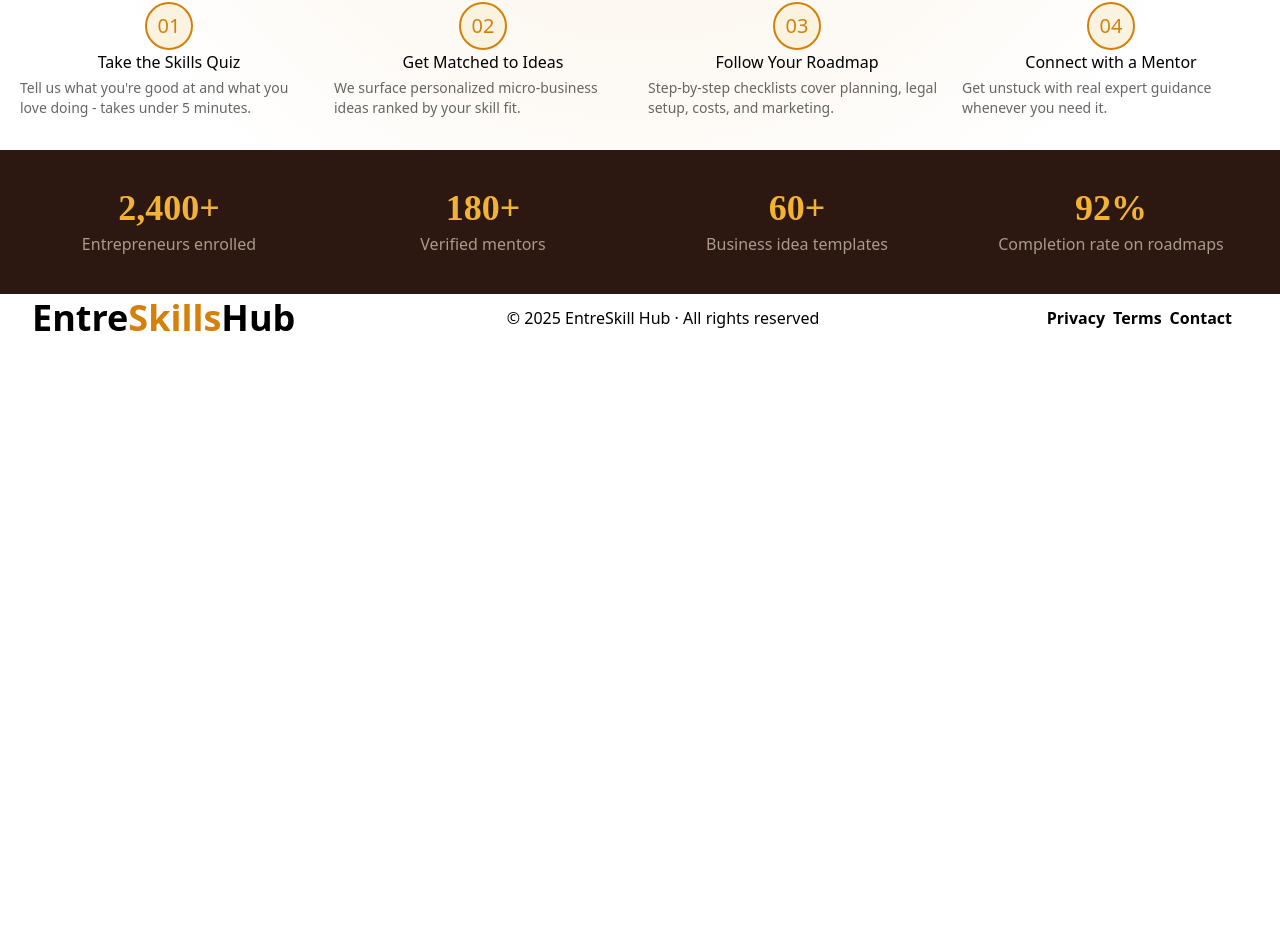
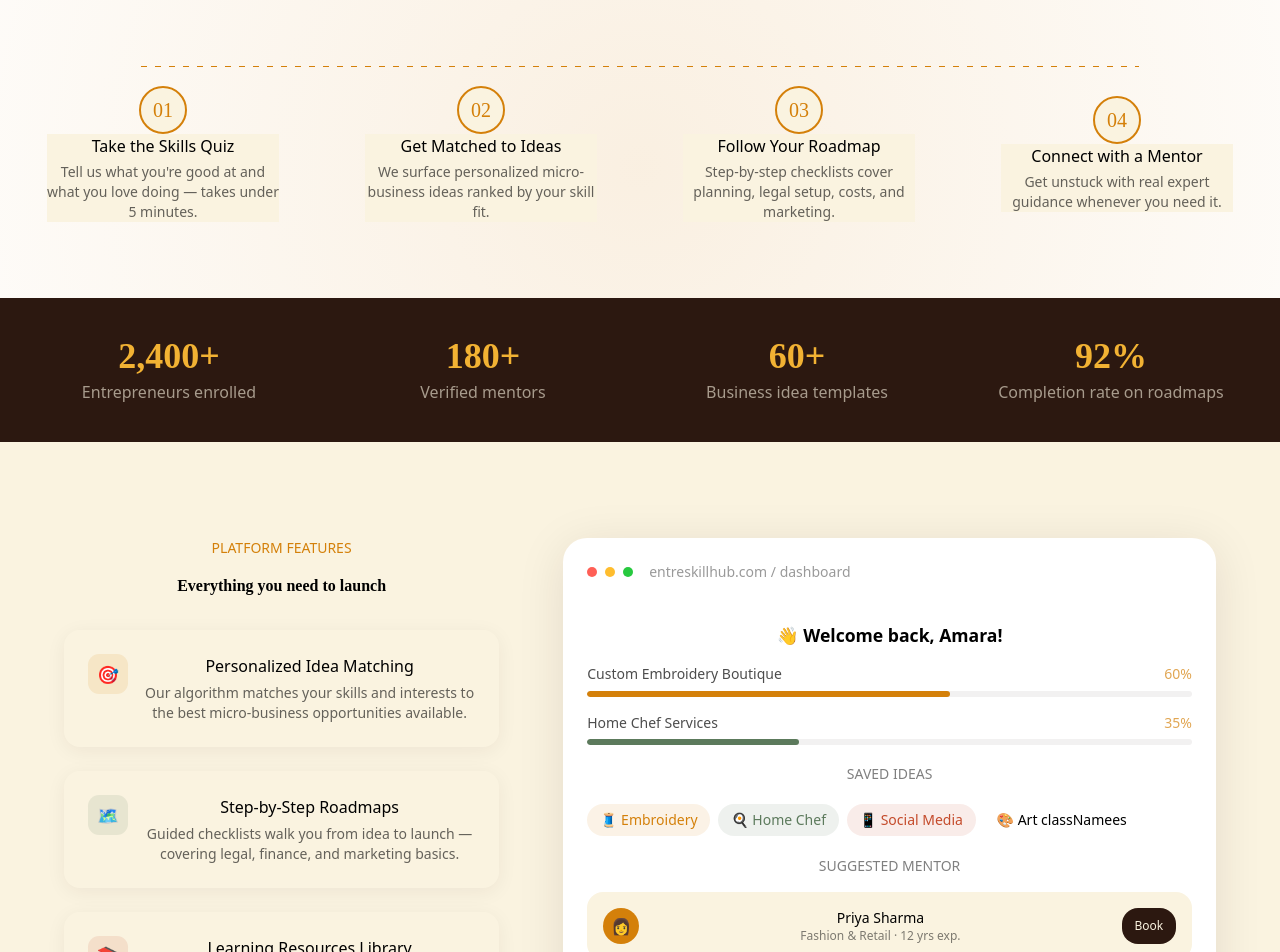
Before and after one commit to shrwn08/skill_hub, a React (Vite) app: page / in a window 1280 px wide. Shown: the part 1010-1962 px from the top of the page. Before the commit the page ends 1384 px from the top, so only its background shows below. Built offline with nearby package versions, Linux system fonts and the light colour scheme.

Commit message:
feature added

```diff
--- /dev/null
+++ b/src/components/Features/Features.jsx
@@ -0,0 +1,111 @@
+import React from "react";
+
+const Features = () => {
+  return (
+    <section className="features-bg bg-(--cream) py-24 px-16">
+      <div className="features-grid grid md:grid-cols-[1fr_1.5fr] gap-16 text-center">
+        <div>
+          <div className="section-label text-sm font-medium uppercase mb-4 text-(--amber)">Platform Features</div>
+          <h2 className="mb-8 font-[fraunces] text-[clamp(2rem, 4vw, 3rem)] font-black ">Everything you need to launch</h2>
+          <div className="feature-list flex flex-col gap-6">
+            <div className="feature-item  flex gap-4 p-6 rounded-2xl cursor-pointer transition-bg-[0.2s] hover:bg-white shadow-[0_4px_20px_rgba(44,24,16,0.06)]">
+              <div className="feature-icon amber w-10 h-10 rounded-[0.7rem] flex items-center justify-center text-[1.1rem] shrink-0 bg-[rgba(212,128,10,0.12)]">🎯</div>
+              <div className="feature-text">
+                <h4 className="text-base font-medium mb-[0.3rem]">Personalized Idea Matching</h4>
+                <p className="text-sm opacity-[0.6] ">
+                  Our algorithm matches your skills and interests to the best
+                  micro-business opportunities available.
+                </p>
+              </div>
+            </div>
+            <div className="feature-item flex gap-4 p-6 rounded-2xl cursor-pointer transition-bg-[0.2s] hover:bg-white shadow-[0_4px_20px_rgba(44,24,16,0.06)]">
+              <div className="feature-icon sage amber w-10 h-10 rounded-[0.7rem] flex items-center justify-center text-[1.1rem] shrink-0 bg-[rgba(92,122,92,0.12)]">🗺️</div>
+              <div className="feature-text">
+                <h4 className="text-base font-medium mb-[0.3rem]">Step-by-Step Roadmaps</h4>
+                <p className="text-sm opacity-[0.6] ">
+                  Guided checklists walk you from idea to launch — covering
+                  legal, finance, and marketing basics.
+                </p>
+              </div>
+            </div>
+            <div className="feature-item flex gap-4 p-6 rounded-2xl cursor-pointer transition-bg-[0.2s] hover:bg-white shadow-[0_4px_20px_rgba(44,24,16,0.06)]">
+              <div className="feature-icon  w-10 h-10 rounded-[0.7rem] flex items-center justify-center text-[1.1rem] shrink-0 bg-[rgba(196,75,43,0.12)]">📚</div>
+              <div className="feature-text">
+                <h4 className="text-base font-medium mb-[0.3rem]">Learning Resources Library</h4>
+                <p className="text-sm opacity-[0.6] ">
+                  Videos, articles, and downloadable guides curated by mentors
+                  and industry experts.
+                </p>
+              </div>
+            </div>
+            <div className="feature-item flex gap-4 p-6 rounded-2xl cursor-pointer transition-bg-[0.2s] hover:bg-white shadow-[0_4px_20px_rgba(44,24,16,0.06)]">
+              <div className="feature-icon soil w-10 h-10 rounded-[0.7rem] flex items-center justify-center text-[1.1rem] shrink-0 bg-[rgba(44,24,16,0.08)]">🤝</div>
+              <div className="feature-text">
+                <h4 className="text-base font-medium mb-[0.3rem]">Mentor Connections</h4>
+                <p className="text-sm opacity-[0.6] ">
+                  Browse verified mentors by expertise and schedule one-on-one
+                  Q&A sessions.
+                </p>
+              </div>
+            </div>
+          </div>
+        </div>
+
+        {/* { <!-- Dashboard mockup -->} */}
+        <div className="dashboard-mock bg-white rounded-3xl p-6 shadow-[0_8px_48px_rgba(44,24,16,0.1)]">
+          <div className="dash-header flex items-center gap-2 mb-6 pb-4 bb-[1px_solid_rgba(44,24,16,0.06)]">
+            <div className="dot red w-2.5 h-2.5 rounded-full bg-[#ff5f56] "></div>
+            <div className="dot yellow w-2.5 h-2.5 rounded-full bg-[#ffbd2e] "></div>
+            <div className="dot green w-2.5 h-2.5 rounded-full bg-[#27c93f]"></div>
+            <span className="dash-title ml-2 text-sm opacity-[0.4]">entreskillhub.com / dashboard</span>
+          </div>
+
+          <div className="dash-greeting text-[Fraunces] text-[1.1rem] font-bold mb-4 ">👋 Welcome back, Amara!</div>
+
+          <div className="progress-item mb-4">
+            <div className="progress-label flex justify-between text-sm mb-[0.4rem] opacity-[0.7]">
+              <span>Custom Embroidery Boutique</span>
+              <span className="text-(--amber)">60%</span>
+            </div>
+            <div className="progress-bar h-1.5 w-full bg-[rgba(44,24,16,0.06)] rounded-[3px] overflow-hidden">
+              <div className="progress-fill h-full rounded-[3px] w-3/5 bg-(--amber)"></div>
+            </div>
+          </div>
+          <div className="progress-item mb-4">
+            <div className="progress-label flex justify-between text-sm mb-[0.4rem] opacity-[0.7]">
+              <span>Home Chef Services</span>
+              <span className="text-(--amber)">35%</span>
+            </div>
+            <div className="progress-bar h-1.5 w-full bg-[rgba(44,24,16,0.06)] rounded-[3px] overflow-hidden">
+              <div className="progress-fill h-full rounded-[3px] w-[35%] bg-(--sage)"></div>
+            </div>
+          </div>
+
+          <div className="text-sm opacity-[0.5] mt-[1.2rem] mb-2">
+            SAVED IDEAS
+          </div>
+          <div className="idea-chips flex gap-2 flex-wrap mt-[1.2rem] ">
+            <span className="idea-chip py-[0.4rem] px-[0.8rem] rounded-4xl text-sm font-medium bg-[rgba(212,128,10,0.1)] text-(--amber)">🧵 Embroidery</span>
+            <span className="idea-chip py-[0.4rem] px-[0.8rem] rounded-4xl text-sm font-medium bg-[rgba(92,122,92,0.1)] text-(--sage)">🍳 Home Chef</span>
+            <span className="idea-chip py-[0.4rem] px-[0.8rem] rounded-4xl text-sm font-medium bg-[rgba(196,75,43,0.1)] text-(--rust)">📱 Social Media</span>
+            <span className="idea-chip py-[0.4rem] px-[0.8rem] rounded-4xl text-sm font-medium ">🎨 Art classNamees</span>
+          </div>
+
+          <div className="text-sm opacity-[0.5] mt-[1.2rem] mb-2">
+            SUGGESTED MENTOR
+          </div>
+          <div className="mini-mentor flex gap-[0.8] text-center p-4 bg-(--cream) rounded-2xl mt-4">
+            <div className="mini-avatar w-9 h-9 rounded-full bg-(--amber) flex items-center justify-center text-[1rem] ">👩</div>
+            <div className="mini-info flex-1">
+              <h5 className="text-sm font-medium">Priya Sharma</h5>
+              <p className="text-xs opacity-[0.5]">Fashion & Retail · 12 yrs exp.</p>
+            </div>
+            <div className="mini-btn bg-(--soil) text-(--cream) text-xs py-[0.4rem] px-[0.8rem] rounded-2xl cursor-pointer flex justify-center items-center">Book</div>
+          </div>
+        </div>
+      </div>
+    </section>
+  );
+};
+
+export default Features;
--- a/src/components/HowItWorks/Works.jsx
+++ b/src/components/HowItWorks/Works.jsx
@@ -1,39 +1,105 @@
-import React from 'react'
-import "../../index.css"
+import React from "react";
+import "../../index.css";
 
 const Works = () => {
   return (
-
     <section className="py-6 px-4">
       <div className="text-center">
-    <div className="text-sm font-medium uppercase text-(--amber) mb-2">Simple Process</div>
-    <h2 className='font-[Fraunces] text-[clamp(2rem,4vw,3rem)] font-black '>From skill to launch in 4 steps</h2>
+        <div className="text-sm font-medium uppercase text-[var(--amber)] mb-2">
+          Simple Process
         </div>
 
-  <div className="grid grid-cols-1 md:grid-cols-4 gap-2 relative before:content-[''] before:absolute before:top-8 before:left-[10%] before:right-[10%] before:h-px before:bg-[repeating-linear-gradient(90deg, var(--amber)_0,var(--amber)_6px,transparent_14px)] ">
-    <div className="py-2 px-1 flex flex-col justify-center items-center relative">
-      <div className="step-num w-12 h-12 rounded-full bg-(--cream) border-2 border-(--amber) border-solid flex justify-center items-center font-fraunces font text-xl text-(--amber) relative z-10 ">01</div>
-      <h4 className="font-base font-normal mb-1">Take the Skills Quiz</h4>
-      <p className="text-sm opacity-[0.6] ">Tell us what you're good at and what you love doing - takes under 5 minutes.</p>
+        <h2 className="font-[Fraunces] text-[clamp(2rem,4vw,3rem)] font-black">
+          From skill to launch in 4 steps
+        </h2>
       </div>
-    <div className="py-2 px-1 flex flex-col justify-center items-center relative">
-      <div className="step-num w-12 h-12 rounded-full bg-(--cream) border-2 border-(--amber) border-solid flex justify-center items-center font-fraunces font text-xl text-(--amber) relative z-10 ">02</div>
-      <h4 className="font-base font-normal mb-1">Get Matched to Ideas</h4>
-      <p className="text-sm opacity-[0.6] ">We surface personalized micro-business ideas ranked by your skill fit.</p>
+
+      {/* Steps Container */}
+      <div
+        className="
+        grid grid-cols-1 md:grid-cols-4 gap-6 relative mt-10
+
+        before:content-['']
+        before:absolute
+
+        before:left-1/2
+        before:-translate-x-1/2
+        before:top-0
+        before:bottom-0
+        before:w-0.5
+
+        before:bg-[repeating-linear-gradient(180deg,var(--amber)_0,var(--amber)_6px,transparent_6px,transparent_14px)]
+
+        md:before:top-8
+        md:before:left-[10%]
+        md:before:right-[10%]
+        md:before:h-px
+        md:before:w-auto
+        md:before:translate-x-0
+        md:before:bg-[repeating-linear-gradient(90deg,var(--amber)_0,var(--amber)_6px,transparent_6px,transparent_14px)]
+      "
+      >
+        {/* Step 1 */}
+        <div className="h-60 w-full max-w-60 mx-auto py-2 px-1 flex flex-col justify-center items-center relative">
+          <div className="w-12 h-12 rounded-full bg-(--cream) border-2 border-(--amber) flex justify-center items-center font-[Fraunces] text-xl text-(--amber) relative z-10">
+            01
           </div>
-    <div className="py-2 px-1 flex flex-col justify-center items-center relative">
-      <div className="step-num w-12 h-12 rounded-full bg-(--cream) border-2 border-(--amber) border-solid flex justify-center items-center font-fraunces font text-xl text-(--amber) relative z-10 ">03</div>
-      <h4 className="font-base font-normal mb-1">Follow Your Roadmap</h4>
-      <p className="text-sm opacity-[0.6] ">Step-by-step checklists cover planning, legal setup, costs, and marketing.</p>
+            <div className="text-center bg-(--cream)">
+          <h4 className="text-base font-normal mb-1">Take the Skills Quiz</h4>
+
+          <p className="text-sm text-center opacity-60">
+            Tell us what you're good at and what you love doing — takes under 5
+            minutes.
+          </p>
           </div>
-    <div className="py-2 px-1 flex flex-col justify-center items-center relative">
-      <div className="step-num w-12 h-12 rounded-full bg-(--cream) border-2 border-(--amber) border-solid flex justify-center items-center font-fraunces font text-xl text-(--amber) relative z-10 ">04</div>
-      <h4 className="font-base font-normal mb-1">Connect with a Mentor</h4>
-      <p className="text-sm opacity-[0.6] ">Get unstuck with real expert guidance whenever you need it.</p>
+        </div>
+
+        {/* Step 2 */}
+        <div className="h-60 w-full max-w-60 mx-auto py-2 px-1 flex flex-col justify-center items-center relative">
+          <div className="w-12 h-12 rounded-full bg-(--cream) border-2 border-(--amber) flex justify-center items-center font-[Fraunces] text-xl text-(--amber) relative z-10">
+            02
+          </div>
+            <div className="text-center bg-(--cream)">
+          <h4 className="text-base font-normal mb-1">Get Matched to Ideas</h4>
+
+          <p className="text-sm text-center opacity-60">
+            We surface personalized micro-business ideas ranked by your skill
+            fit.
+          </p>
+          </div>
+        </div>
+
+        {/* Step 3 */}
+        <div className="h-60 w-full max-w-60 mx-auto py-2 px-1 flex flex-col justify-center items-center relative">
+          <div className="w-12 h-12 rounded-full bg-(--cream) border-2 border-(--amber) flex justify-center items-center font-[Fraunces] text-xl text-(--amber) relative z-10">
+            03
+          </div>
+<div className="text-center bg-(--cream)">
+          <h4 className="text-base font-normal mb-1">Follow Your Roadmap</h4>
+
+          <p className="text-sm text-center opacity-60">
+            Step-by-step checklists cover planning, legal setup, costs, and
+            marketing.
+          </p>
+          </div>
+        </div>
+
+        {/* Step 4 */}
+        <div className="h-60 w-full max-w-60 mx-auto py-2 px-1 flex flex-col justify-center items-center relative  ">
+          <div className="w-12 h-12 rounded-full bg-(--cream) border-2 border-(--amber) flex justify-center items-center font-[Fraunces] text-xl text-(--amber) relative z-10">
+            04
+          </div>
+            <div className="text-center bg-(--cream)">
+          <h4 className="text-base font-normal mb-1">Connect with a Mentor</h4>
+
+          <p className="text-sm text-center opacity-60">
+            Get unstuck with real expert guidance whenever you need it.
+          </p>
+          </div>
         </div>
       </div>
     </section>
-  )
-}
+  );
+};
 
-export default Works
+export default Works;
--- a/src/components/Stats/Stats.jsx
+++ b/src/components/Stats/Stats.jsx
@@ -2,7 +2,7 @@ import React from 'react'
 
 const Stats = () => {
   return (
-    <div class="stats-bar bg-(--soil) text-(--cream) h-36 py-3 px-4 grid justify-center items-center md:grid-cols-4 gap-2 text-center">
+    <div class="stats-bar bg-(--soil) text-(--cream) min-h-36 py-3 px-4 grid justify-center items-center md:grid-cols-4 gap-2 text-center">
   <div class="stat">
     <h3 className="font-[Fraunces] text-4xl font-black text-(--gold)">2,400+</h3>
     <p className="font-sm opacity-[0.6] mt-[0.3rem]">Entrepreneurs enrolled</p>
--- a/src/pages/Home/Home.jsx
+++ b/src/pages/Home/Home.jsx
@@ -2,6 +2,7 @@ import React from 'react'
 import Hero from '../../components/Hero/Hero'
 import Works from '../../components/HowItWorks/Works'
 import Stats from '../../components/Stats/Stats'
+import Features from '../../components/Features/Features'
 
 const Home = () => {
   return (
@@ -9,6 +10,7 @@ const Home = () => {
         <Hero />
         <Works />
         <Stats />
+        <Features />
     </div>
   )
 }
```
Also changed, not shown: src/components/Process/Process.jsx (added, +9 -0 lines). Lines whose indentation alone changed are shown as unchanged.
